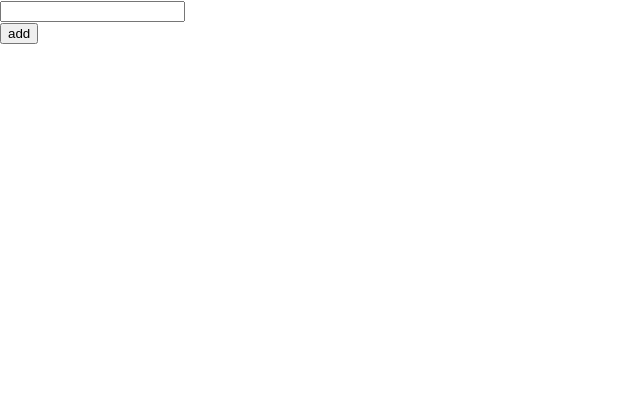
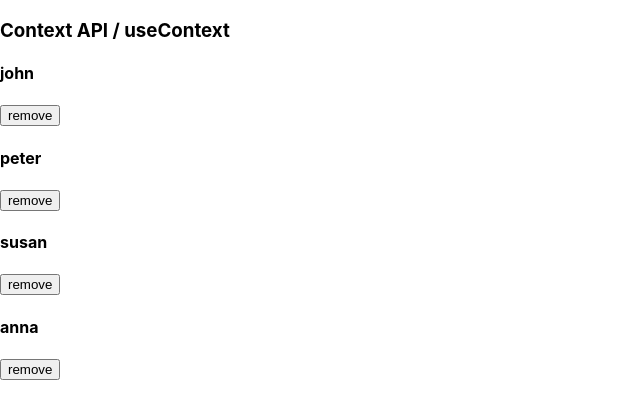
Before and after one commit to yashhguptaa1/LearnReact, a React (Create React App) app: page / in a window 1280 px wide. Shown: the top 418 px of the page, without its empty margins (0-640 px from the left). Built offline with nearby package versions, Linux system fonts and the light colour scheme.

Commit message:
Learn Context API useContext

```diff
--- /dev/null
+++ b/src/7-useContext/ContextAPI.js
@@ -0,0 +1,62 @@
+import React, { useState, useContext } from "react";
+import { data } from "../data";
+// PROP DRILLING - more components
+// To fix - context api
+// redux (for more complex cases)
+
+//Its just like a little container
+//where we are going to able to store some data
+//that can be consumed by any of the components
+//that are part of the component tree
+export const PersonContext = React.createContext();
+// It gives us access to two components - Provider, Consumer
+
+const ContextAPI = () => {
+  const [people, setPeople] = useState(data);
+  const removePerson = (id) => {
+    setPeople((people) => {
+      return people.filter((person) => person.id !== id);
+    });
+  };
+  return (
+    <PersonContext.Provider value={{ removePerson, people }}>
+      <h3>Context API / useContext</h3>
+      <List />
+    </PersonContext.Provider>
+  );
+};
+
+const List = () => {
+  // useContext helps in accessing the data passed as value props
+  //to context.Provider
+  //Available to any component to consume
+  // same as export const PersonConsumer = PersonContext.Consumer;
+
+  const mainData = useContext(PersonContext);
+  console.log(mainData);
+  return (
+    <>
+      {mainData.people.map((person) => {
+        return <SinglePerson key={person.id} {...person} />;
+      })}
+    </>
+  );
+};
+
+const SinglePerson = ({ id, name }) => {
+  const { removePerson } = useContext(PersonContext);
+
+  return (
+    <div className="item">
+      <h4>{name}</h4>
+      <button onClick={() => removePerson(id)}>remove</button>
+    </div>
+  );
+};
+
+export default ContextAPI;
+/*
+Instead of passing down all the values in component tree
+we can place them in context so all child components know the
+values passed
+*/
--- a/src/index.js
+++ b/src/index.js
@@ -1,7 +1,7 @@
 import React from 'react';
 import ReactDOM from 'react-dom';
 import './index.css';
-import App from './6-useReducer/App';
+import App from './7-useContext/ContextAPI';
 
 ReactDOM.render(
   <React.StrictMode>
```
Also changed, not shown: src/7-useContext/App.js (added, +11 -0 lines).
